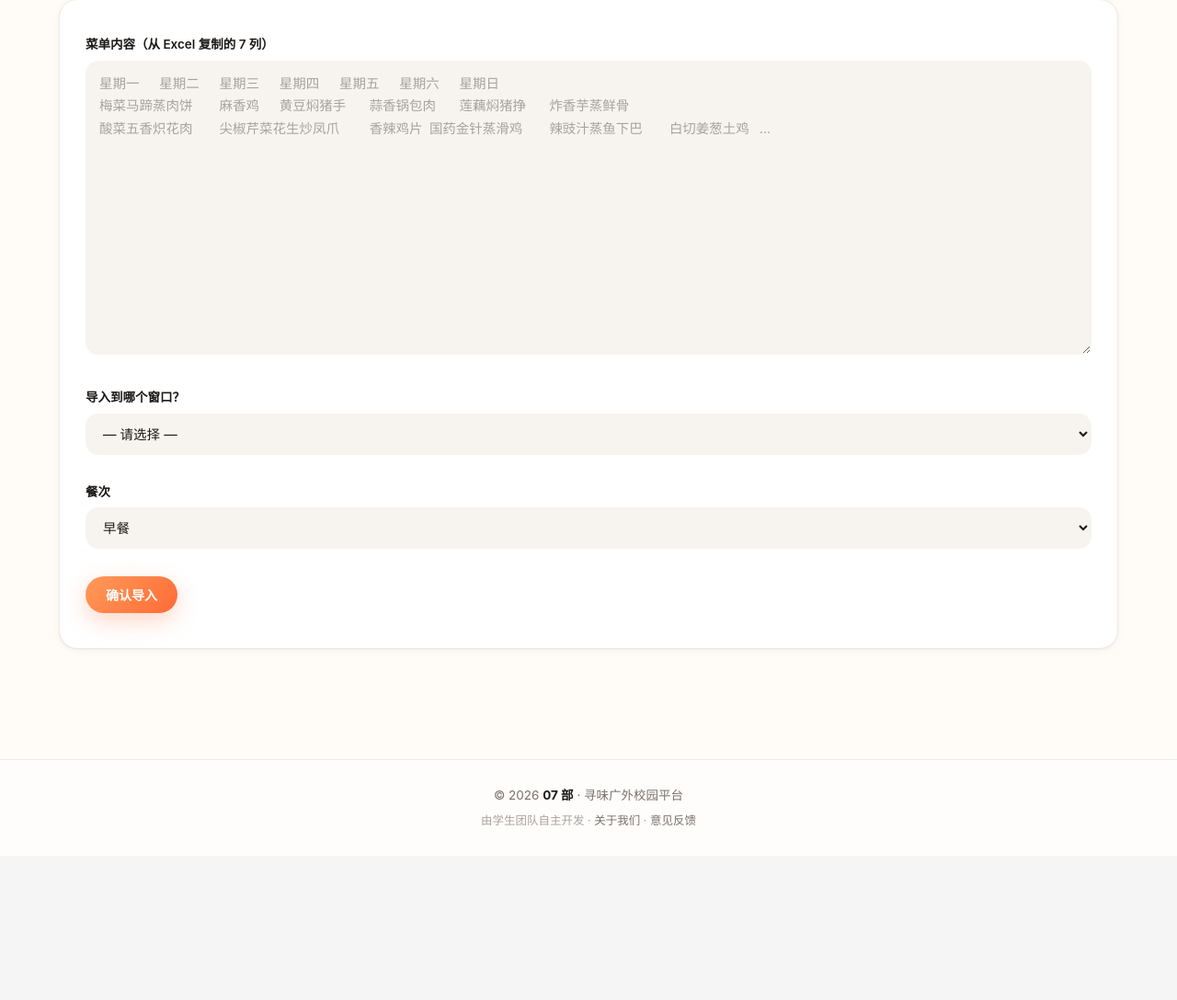
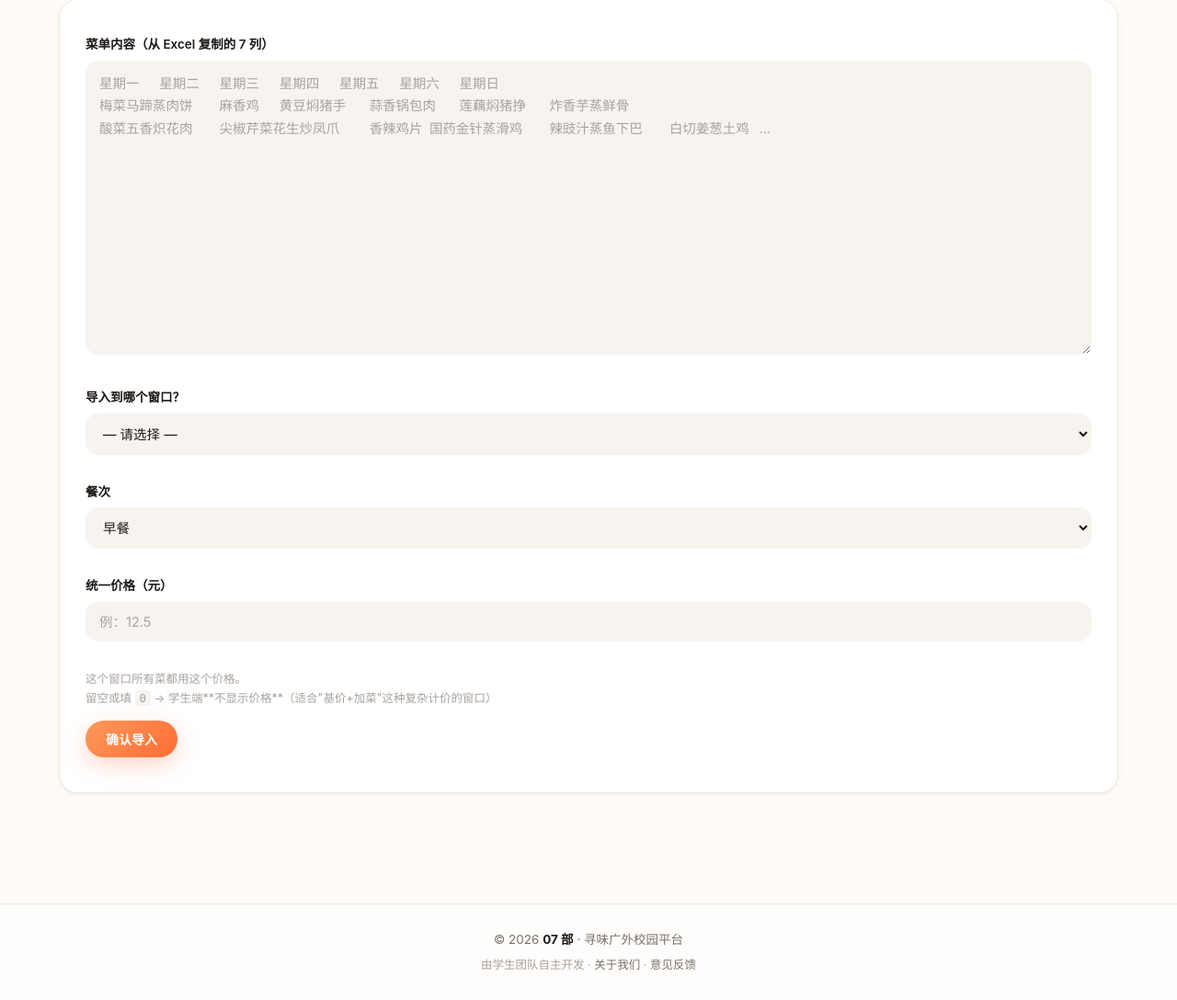
Before and after one commit to XiaoEr2026/XunweiGuangwai, a Flask app: page /admin/dishes/excel in a window 1280 px wide. Shown: the part 501-1589 px from the top of the page at 92% size. Before the commit the page ends 1399 px from the top, so only its background shows below. Run offline with Flask 3, Linux system fonts and the light colour scheme; the visitor is signed in with stand-in values (Sample User, id 1); data that the repository does not hold is empty.

Commit message:
Excel 导入支持统一价格 + 价格0不显示

```diff
--- a/app.py
+++ b/app.py
@@ -1969,6 +1969,15 @@ def admin_dishes_excel():
         bulk_text = request.form.get("bulk_text", "")
         stall_id  = request.form.get("stall_id", "")
         meal      = request.form.get("meal", "lunch")
+        price_str = request.form.get("price", "0").strip()
+
+        # 解析价格
+        try:
+            default_price = float(price_str) if price_str else 0
+        except ValueError:
+            default_price = 0
+        if default_price < 0:
+            default_price = 0
 
         if not bulk_text.strip():
             error = "请先粘贴内容"
@@ -1993,7 +2002,7 @@ def admin_dishes_excel():
                         "INSERT INTO dishes "
                         "(stall_id, name, price, description, meal, weekdays) "
                         "VALUES (?, ?, ?, ?, ?, ?)",
-                        (int(stall_id), name, 0, "", meal, weekdays),
+                        (int(stall_id), name, default_price, "", meal, weekdays),
                     )
                     ok_list.append({"name": name, "weekdays": weekdays})
 
--- a/templates/_dish_card.html
+++ b/templates/_dish_card.html
@@ -43,7 +43,9 @@
       {% if dish.canteen_name is defined %}
         <p class="dish-location">🏫 {{ dish.canteen_name }} · {{ dish.stall_name }}</p>
       {% endif %}
-      <p class="dish-price">￥{{ dish.price }}</p>
+      {% if dish.price and dish.price > 0 %}
+        <p class="dish-price">￥{{ dish.price }}</p>
+      {% endif %}
       <p class="dish-rating">
         ★ {{ dish.avg_rating or "暂无" }}
         <small>（{{ dish.review_count }} 条评价）</small>
--- a/templates/admin_dishes_excel.html
+++ b/templates/admin_dishes_excel.html
@@ -141,6 +141,16 @@
         </p>
 
         <p>
+          <label>统一价格（元）</label>
+          <input type="text" name="price" placeholder="例：12.5">
+          <p style="font-size: 12.5px; color: var(--text-tertiary); margin-top: 6px; line-height: 1.7;">
+            这个窗口所有菜都用这个价格。<br>
+            留空或填 <code style="background: var(--bg-subtle); padding: 1px 5px; border-radius: 3px;">0</code>
+            → 学生端**不显示价格**（适合"基价+加菜"这种复杂计价的窗口）
+          </p>
+        </p>
+
+        <p>
           <button type="submit" class="btn">确认导入</button>
         </p>
       </form>
--- a/templates/dish.html
+++ b/templates/dish.html
@@ -48,7 +48,9 @@
     {# ==================== 基本信息 ==================== #}
     <h1 class="detail-title">{{ dish.name }}</h1>
     <p class="detail-meta">窗口：{{ dish.canteen_name }} · {{ dish.stall_name }}</p>
-    <p class="detail-meta">价格：<span class="dish-price">￥{{ dish.price }}</span></p>
+    {% if dish.price and dish.price > 0 %}
+      <p class="detail-meta">价格：<span class="dish-price">￥{{ dish.price }}</span></p>
+    {% endif %}
     <p class="detail-meta">
       平均分：<span class="dish-rating">★ {{ dish.avg_rating or "暂无" }} / 5</span>
       （共 {{ dish.review_count }} 条）
```
